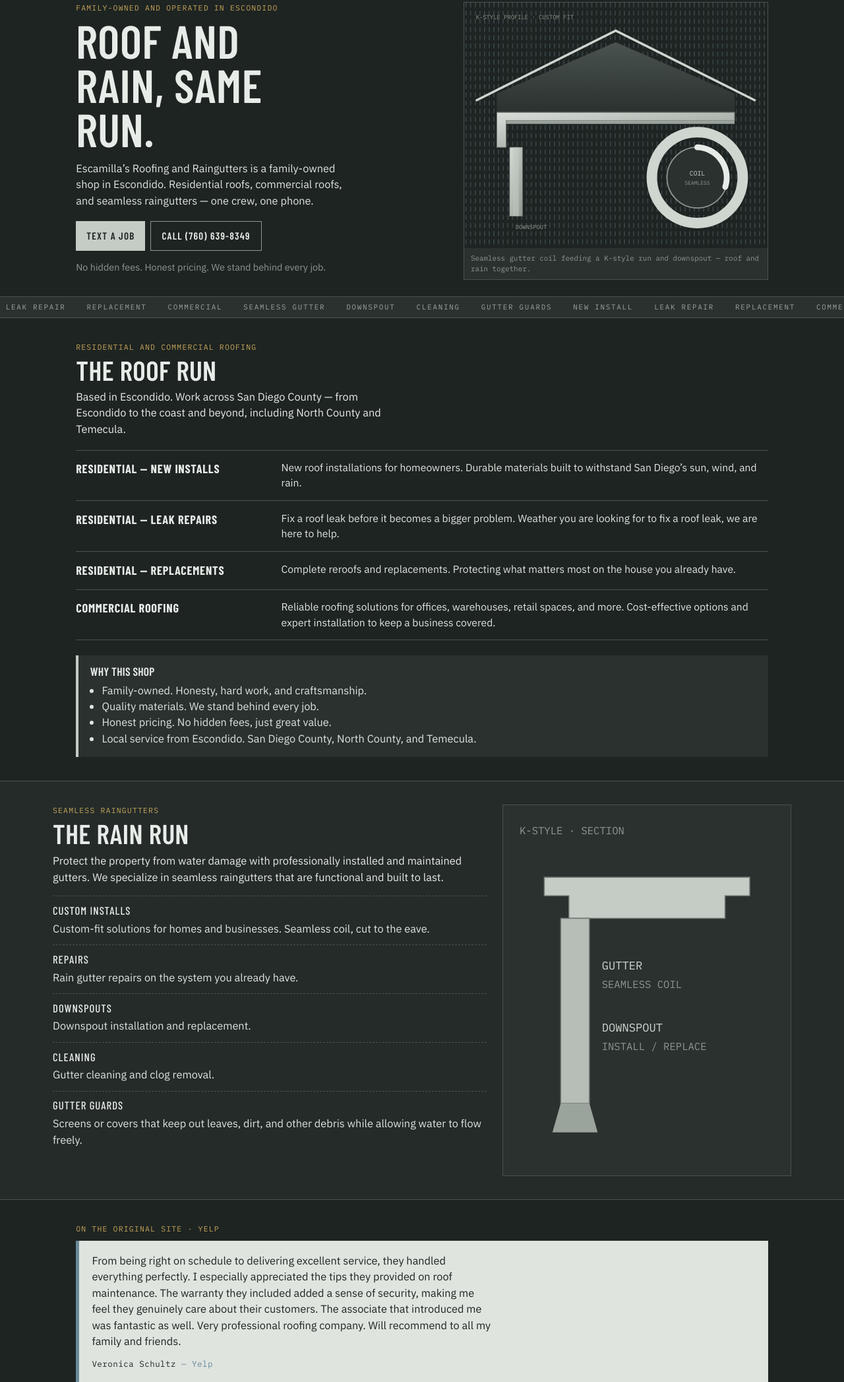
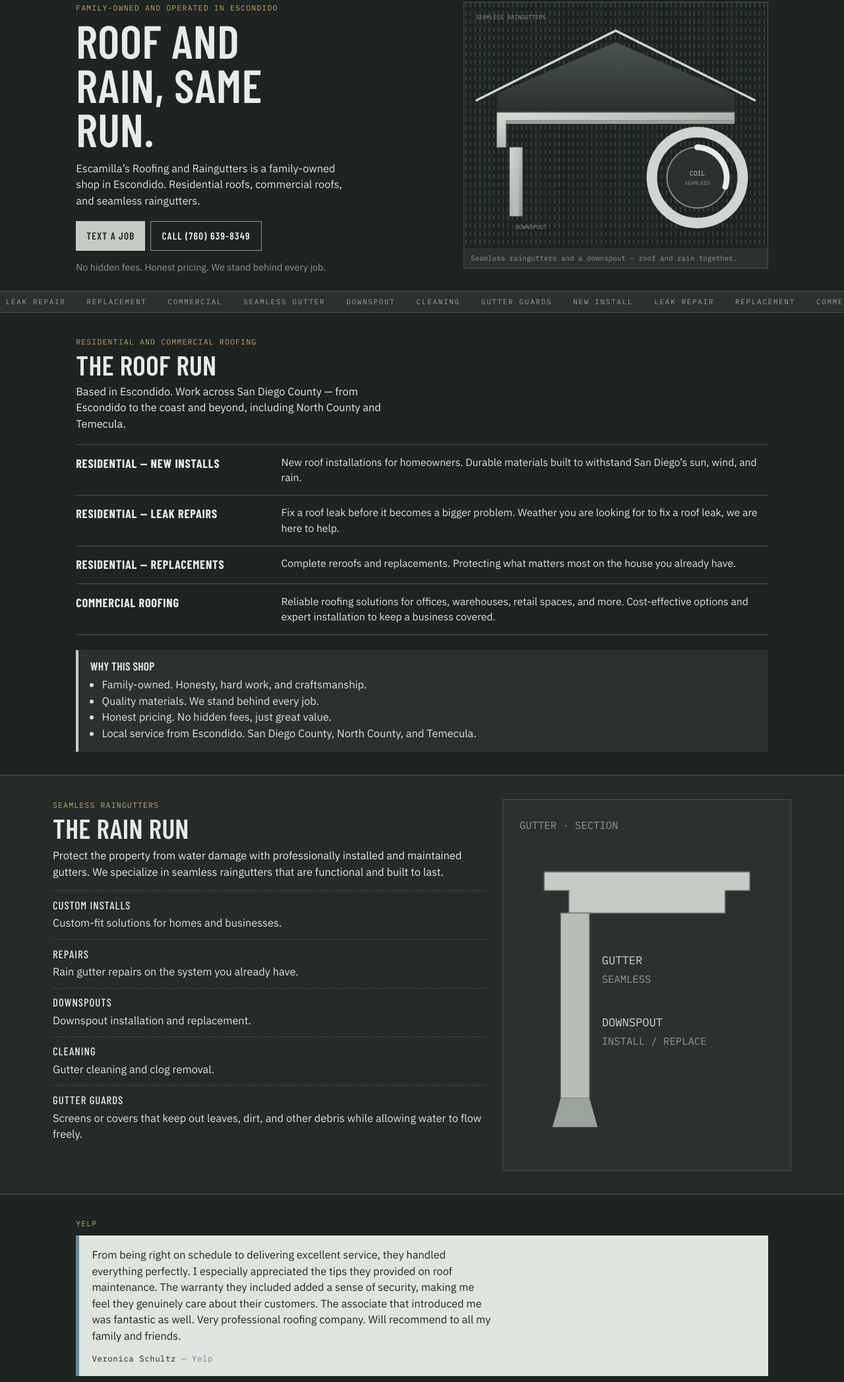
Before and after one commit to nitantbhartia/escamilla-roofing-preview, a website: page index.html in a window 1280 px wide. Shown: the part 136-2230 px from the top of the page at 66% size. Drawn offline with nearby package versions, Linux system fonts and the light colour scheme.

Commit message:
Strip spec-author notes; customer-facing 9-bar copy

```diff
--- a/index.html
+++ b/index.html
@@ -50,7 +50,7 @@
         <div class="log-copy">
           <p class="kicker" data-i18n="kicker">Family-owned and operated in Escondido</p>
           <h1 data-i18n="h1">Roof and rain, same run.</h1>
-          <p class="lede" data-i18n="lede">Escamilla’s Roofing and Raingutters is a family-owned shop in Escondido. Residential roofs, commercial roofs, and seamless raingutters — one crew, one phone.</p>
+          <p class="lede" data-i18n="lede">Escamilla’s Roofing and Raingutters is a family-owned shop in Escondido. Residential roofs, commercial roofs, and seamless raingutters.</p>
           <div class="actions">
             <a class="btn mill" href="sms:+17606398349" data-i18n="textJob">Text a job</a>
             <a class="btn ghost" href="tel:+17606398349" data-i18n="callNow">Call (760) 639-8349</a>
@@ -87,9 +87,9 @@
             <text x="400" y="296" text-anchor="middle" fill="#cfd6d0" font-family="IBM Plex Mono, monospace" font-size="11">COIL</text>
             <text x="400" y="312" text-anchor="middle" fill="#8e9690" font-family="IBM Plex Mono, monospace" font-size="9">SEAMLESS</text>
             <text x="88" y="388" fill="#8e9690" font-family="IBM Plex Mono, monospace" font-size="10">DOWNSPOUT</text>
-            <text x="20" y="28" fill="#8e9690" font-family="IBM Plex Mono, monospace" font-size="10">K-STYLE PROFILE · CUSTOM FIT</text>
+            <text x="20" y="28" fill="#8e9690" font-family="IBM Plex Mono, monospace" font-size="10">SEAMLESS RAINGUTTERS</text>
           </svg>
-          <figcaption data-i18n="figcap">Seamless gutter coil feeding a K-style run and downspout — roof and rain together.</figcaption>
+          <figcaption data-i18n="figcap">Seamless raingutters and a downspout — roof and rain together.</figcaption>
         </figure>
       </div>
     </section>
@@ -154,7 +154,7 @@
         <dl class="g-dl">
           <div>
             <dt data-i18n="g1t">Custom installs</dt>
-            <dd data-i18n="g1b">Custom-fit solutions for homes and businesses. Seamless coil, cut to the eave.</dd>
+            <dd data-i18n="g1b">Custom-fit solutions for homes and businesses.</dd>
           </div>
           <div>
             <dt data-i18n="g2t">Repairs</dt>
@@ -177,12 +177,12 @@
       <div class="profile" aria-hidden="true">
         <svg viewBox="0 0 280 360" xmlns="http://www.w3.org/2000/svg">
           <rect width="280" height="360" fill="#2a312f"/>
-          <text x="16" y="28" fill="#8e9690" font-family="IBM Plex Mono, monospace" font-size="10">K-STYLE · SECTION</text>
+          <text x="16" y="28" fill="#8e9690" font-family="IBM Plex Mono, monospace" font-size="10">GUTTER · SECTION</text>
           <path d="M40 70 h200 v18 h-24 v22 h-152 v-22 h-24 z" fill="#c5ccc6" stroke="#6d7570"/>
           <rect x="56" y="110" width="28" height="180" fill="#b7beb8" stroke="#6d7570"/>
           <path d="M56 290 h28 l8 28 h-44 z" fill="#9aa39c"/>
           <text x="96" y="160" fill="#cfd6d0" font-family="IBM Plex Mono, monospace" font-size="11">GUTTER</text>
-          <text x="96" y="178" fill="#8e9690" font-family="IBM Plex Mono, monospace" font-size="10">SEAMLESS COIL</text>
+          <text x="96" y="178" fill="#8e9690" font-family="IBM Plex Mono, monospace" font-size="10">SEAMLESS</text>
           <text x="96" y="220" fill="#cfd6d0" font-family="IBM Plex Mono, monospace" font-size="11">DOWNSPOUT</text>
           <text x="96" y="238" fill="#8e9690" font-family="IBM Plex Mono, monospace" font-size="10">INSTALL / REPLACE</text>
         </svg>
@@ -190,7 +190,7 @@
     </section>
 
     <section id="quote" class="yelp-card">
-      <p class="kicker" data-i18n="qKicker">On the original site · Yelp</p>
+      <p class="kicker" data-i18n="qKicker">Yelp</p>
       <blockquote>
         <p>From being right on schedule to delivering excellent service, they handled everything perfectly. I especially appreciated the tips they provided on roof maintenance. The warranty they included added a sense of security, making me feel they genuinely care about their customers. The associate that introduced me was fantastic as well. Very professional roofing company. Will recommend to all my family and friends.</p>
         <footer>Veronica Schultz <cite>— Yelp</cite></footer>
```
